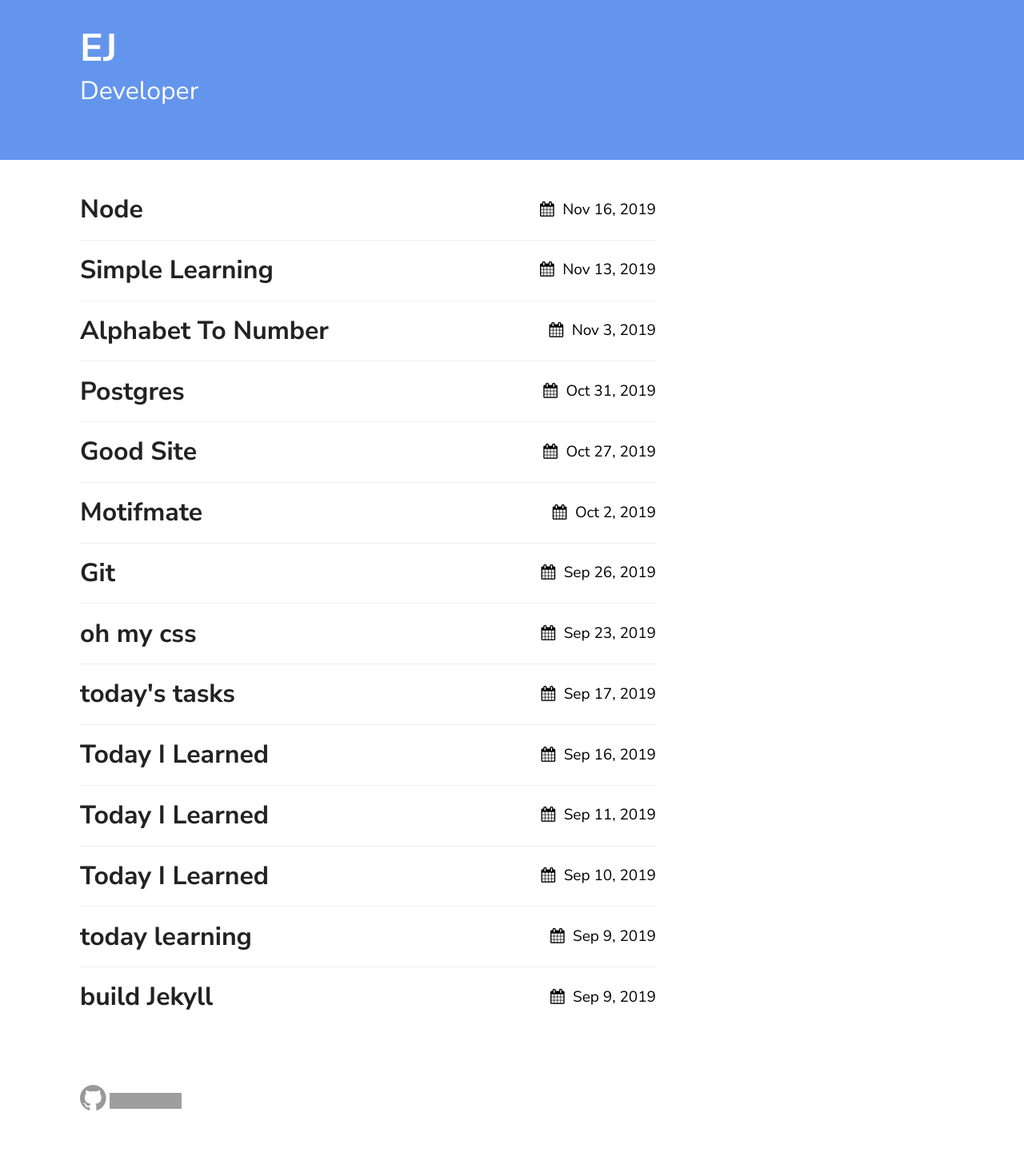
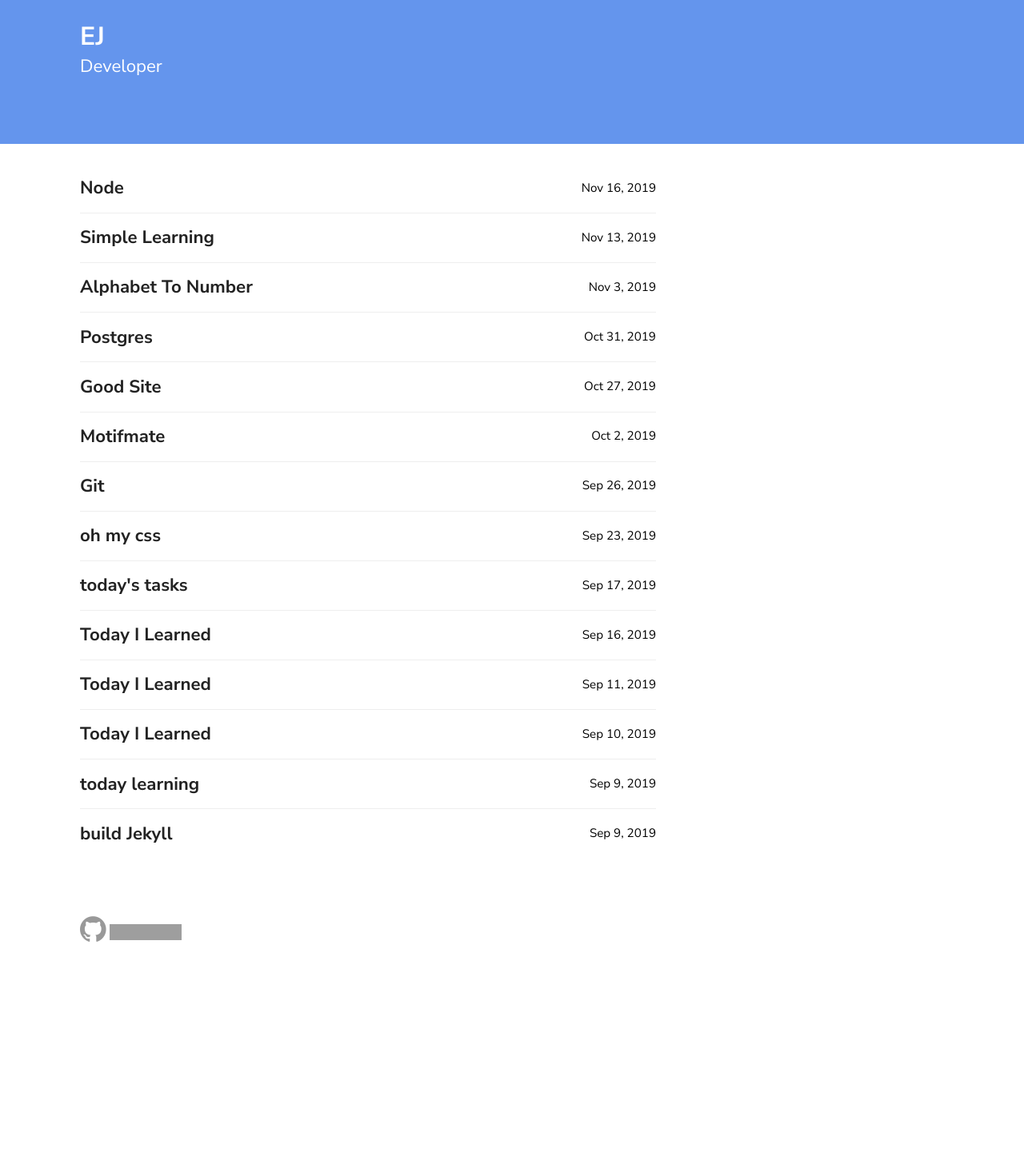
Before and after one commit to ejayyy/blog, a Jekyll site: the page built from index.md, in a window 1280 px wide. Shown: the whole page at 80% size. Built offline with Jekyll 4.4.1, drawn with Linux system fonts in a browser that asks for light colours; after the commit the page ends 1235 px from its top, so only the background shows below that; grey boxes are pictures that could not be loaded.

Commit message:
[mod] header

```diff
--- a/_includes/page_header.html
+++ b/_includes/page_header.html
@@ -1,5 +1,5 @@
 <div class="container">
-	<h1>{{ site.texture.title }}</h1>
-	<h2>{{ site.texture.tagline }}</h2>
+	<h2>{{ site.texture.title }}</h2>
+	<h3>{{ site.texture.tagline }}</h3>
     {%- include nav.html -%}
 </div>
--- a/_includes/post_header.html
+++ b/_includes/post_header.html
@@ -1,6 +1,6 @@
 {%- assign date_format = site.minima.date_format | default: "%b %-d, %Y" -%}
 <div class="container">
-	<h1>{{ page.title }}</h1>
+	<h2>{{ page.title }}</h2>
 	<small>{{ page.date | date: date_format }}</small>
 	{%- include nav.html -%}
 </div>
--- a/_layouts/home.html
+++ b/_layouts/home.html
@@ -8,9 +8,9 @@ layout: page
 		{%- assign date_format = site.minima.date_format | default: "%b %-d, %Y" -%}
 		<div class="post-meta">
 			<a class="post-link" href="{{ post.url | relative_url }}">
-				<h2 class="post-title">{{ post.title | escape }}</h2>
+				<h3 class="post-title">{{ post.title | escape }}</h3>
 			</a>
-			<div class="post-date"><i class="icon-calendar"></i>{{ post.date | date: date_format }}</div>
+			<small class="post-date">{{ post.date | date: date_format }}</small>
 		</div>
 		<div class="post">
 			{%- if site.show_excerpts -%}
--- a/_sass/theme.scss
+++ b/_sass/theme.scss
@@ -58,16 +58,16 @@ h4 {
 
 header {
   background-color: cornflowerblue;
-  height: 200px;
+  height: 180px;
   position: relative;
   overflow: hidden;
   color: white;
 
-  h2 {
+  h3 {
     font-weight: normal;
     margin-top: 5px;
   }
-  h1 {
+  h2 {
     margin-bottom: 0;
   }
 
```
